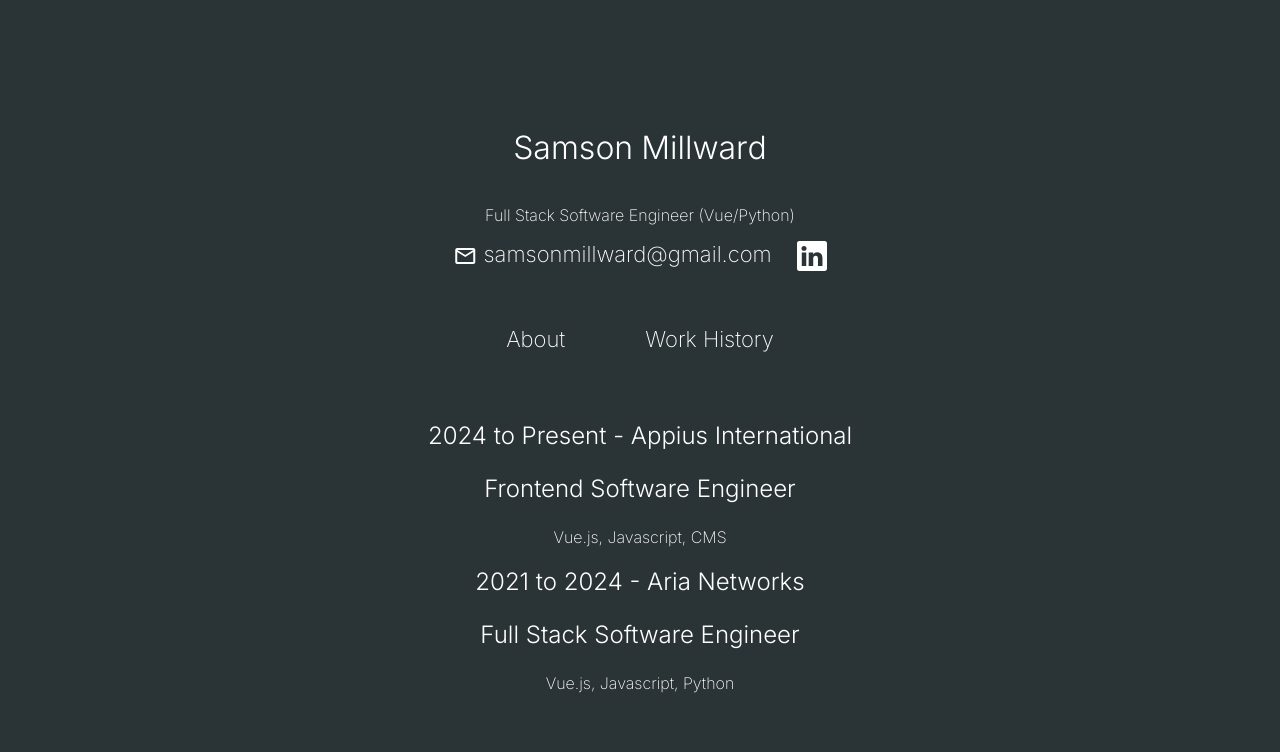
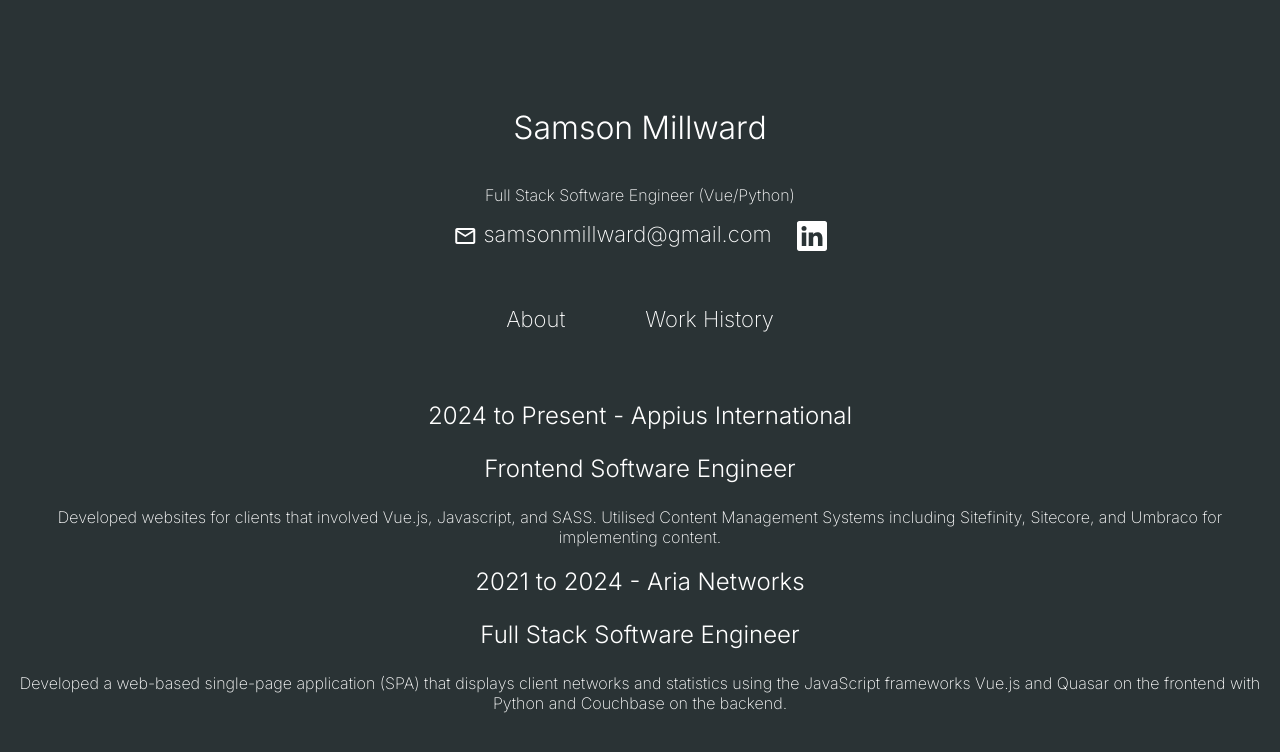
Before and after one commit to samsonmillward/SamsonMillwardVue, a Vue app: page /work-history in a window 1280 px wide. Shown: the top 752 px of the page. Built offline with nearby package versions, Linux system fonts and the light colour scheme.

Commit message:
Reduced transition time, updated work history descriptions

```diff
--- a/src/App.vue
+++ b/src/App.vue
@@ -8,14 +8,14 @@ function routeToWorkHistory() {
     fadeOutComponent('introduction-view')
     setTimeout(() => {
         router.push({ path: '/work-history', replace: true })
-    }, 500)
+    }, 300)
 }
 
 function routeToHome() {
     fadeOutComponent('work-history')
     setTimeout(() => {
         router.push({ path: '/', replace: true })
-    }, 500)
+    }, 300)
 }
 
 function fadeOutComponent(componentClass: string) {
@@ -58,7 +58,7 @@ function fadeOutComponent(componentClass: string) {
 <style scoped>
 .fade-enter-active,
 .fade-leave-active {
-    transition: opacity 0.5s ease
+    transition: opacity 0.3s ease
 }
 
 .fade-enter-from,
--- a/src/views/IntroductionView.vue
+++ b/src/views/IntroductionView.vue
@@ -3,6 +3,6 @@
 
 <template>
   <div class="introduction-view">
-    <p>Full Stack Software Engineer proficient in Vue.js, Javascript, and Python</p>
+    <p>Full Stack Software Engineer proficient in Vue.js, Javascript, and Python.</p>
   </div>
 </template>
--- a/src/views/WorkHistory.vue
+++ b/src/views/WorkHistory.vue
@@ -3,12 +3,13 @@
     <div class="appius">
       <h2>2024 to Present - Appius International</h2>
       <h3>Frontend Software Engineer</h3>
-      <p>Vue.js, Javascript, CMS</p>
+      <p>Developed websites for clients that involved Vue.js, Javascript, and SASS. Utilised Content Management Systems including Sitefinity, Sitecore, and Umbraco for implementing content.</p>
     </div>
     <div class="aria-networks">
       <h2>2021 to 2024 - Aria Networks</h2>
       <h3>Full Stack Software Engineer</h3>
-      <p>Vue.js, Javascript, Python</p>
+      <p></p>
+      <p>Developed a web-based single-page application (SPA) that displays client networks and statistics using the JavaScript frameworks Vue.js and Quasar on the frontend with Python and Couchbase on the backend.</p>
     </div>
   </div>
 </template>
```
